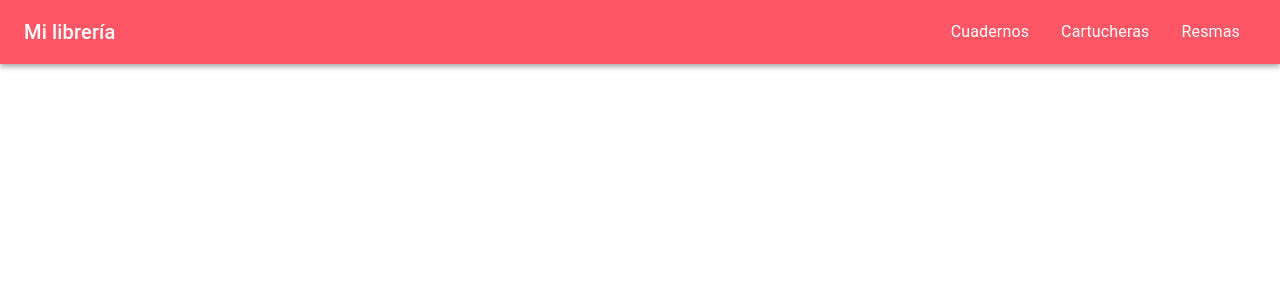
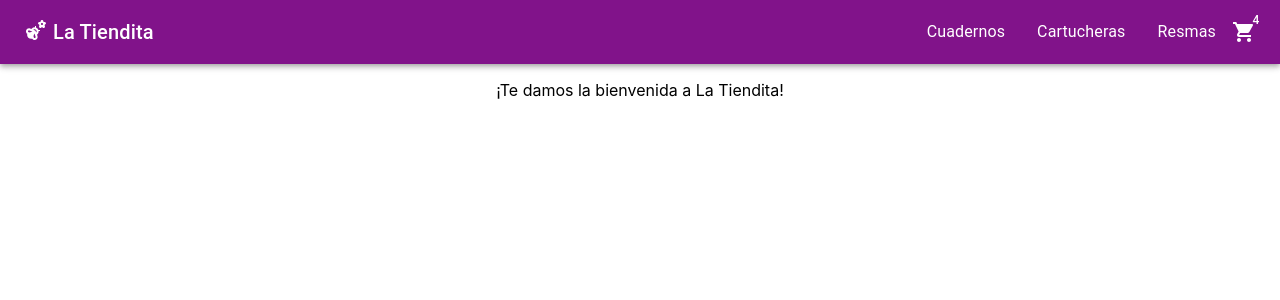
Before and after one commit to pilichanampe/tiendita-chanampe, a React (Create React App) app: page / in a window 1280 px wide. Shown: the top 300 px of the page. Built offline with nearby package versions, Linux system fonts and the light colour scheme.

Commit message:
CartWidget and ItemListContainer created

```diff
--- a/src/App.js
+++ b/src/App.js
@@ -1,18 +1,19 @@
 import logo from './logo.svg';
 import './App.css';
-import NavBar from './components/NavBar.js';
+import NavBar from './components/NavBar.jsx';
 import { theme } from './themes/theme';
 
 import {
   ThemeProvider,
   createTheme
 } from "@mui/material";
+import ItemListContainer from './components/ItemListContainer';
 
 function App() {
   return (
     <ThemeProvider theme={theme}>
       <NavBar />
-
+      <ItemListContainer greeting="¡Te damos la bienvenida a La Tiendita!"></ItemListContainer>
     </ThemeProvider>
   );
 }
--- /dev/null
+++ b/src/components/CartWidget.jsx
@@ -0,0 +1,20 @@
+import { Shop2Outlined } from '@mui/icons-material'
+import { Box } from '@mui/material'
+import React from 'react'
+import ShoppingCartIcon from '@mui/icons-material/ShoppingCart';
+import { Badge } from '@mui/material';
+
+function CartWidget({ items }) {
+  return (
+    <Badge
+      badgeContent={4}
+      color="red"
+      size="small"
+      invisible={false}
+    >
+      <ShoppingCartIcon></ShoppingCartIcon>
+    </Badge>
+  )
+}
+
+export default CartWidget
--- /dev/null
+++ b/src/components/ItemListContainer.jsx
@@ -0,0 +1,19 @@
+import { Box } from '@mui/material'
+import React from 'react'
+
+function ItemListContainer({ greeting }) {
+  return (
+    <Box
+      sx={{
+        display: 'flex',
+        justifyContent: 'center',
+        alignItems: 'center',
+        margin: '16px',
+      }}
+    >
+      {greeting}
+    </Box>
+  )
+}
+
+export default ItemListContainer
--- a/src/components/NavBar.js
+++ /dev/null
@@ -1,33 +0,0 @@
-// import * as React from 'react';
-import AppBar from '@mui/material/AppBar';
-import Box from '@mui/material/Box';
-import Toolbar from '@mui/material/Toolbar';
-import Typography from '@mui/material/Typography';
-import MenuItem from '@mui/material/MenuItem';
-
-import CategoryDropdown from './basecomponents/CategoryDropdown';
-
-export default function NavBar() {
-  const pages = ['Cuadernos', 'Cartucheras', 'Resmas'];
-
-  return (
-    <Box sx={{ flexGrow: 1 }}>
-      <AppBar
-        position="static"
-        color="primary"
-      >
-        <Toolbar>
-          <Typography variant="h6" component="div" sx={{ flexGrow: 1 }}>
-            Mi librería
-          </Typography>
-          {pages.map((page) => (
-                <MenuItem key={page}>
-                  <Typography textAlign="center">{page}</Typography>
-                </MenuItem>
-              ))}
-        </Toolbar>
-      </AppBar>
-    </Box>
-    // <div>Hola</div>
-  );
-}
--- /dev/null
+++ b/src/components/NavBar.jsx
@@ -0,0 +1,50 @@
+// import * as React from 'react';
+import AppBar from '@mui/material/AppBar';
+import Box from '@mui/material/Box';
+import Toolbar from '@mui/material/Toolbar';
+import Typography from '@mui/material/Typography';
+import MenuItem from '@mui/material/MenuItem';
+import Menu from '@mui/material/Menu';
+
+import CartWidget from './CartWidget';
+import InterestsIcon from '@mui/icons-material/Interests';
+import EmojiNatureIcon from '@mui/icons-material/EmojiNature';
+
+export default function NavBar() {
+  const pages = ['Cuadernos', 'Cartucheras', 'Resmas'];
+
+  return (
+    <Box sx={{ flexGrow: 1 }}>
+      <AppBar
+        position="static"
+        color="primary"
+      >
+        <Toolbar>
+          <EmojiNatureIcon
+            sx={{
+              marginRight: '5px',
+              marginBottom: '4px'
+            }}
+          ></EmojiNatureIcon>
+          <Typography
+            variant="h6"
+            component="div"
+            sx={{
+              flexGrow: 1,
+
+            }}
+          >
+            La Tiendita
+          </Typography>
+            {pages.map((page) => (
+              <MenuItem key={page}>
+                <Typography textAlign="center">{page}</Typography>
+              </MenuItem>
+            ))}
+          <CartWidget items="4"></CartWidget>
+        </Toolbar>
+      </AppBar>
+    </Box>
+    // <div>Hola</div>
+  );
+}
--- a/src/themes/theme.js
+++ b/src/themes/theme.js
@@ -3,14 +3,17 @@ import { createTheme } from "@mui/material";
 export const theme = createTheme({
   palette: {
     primary: {
-      main: "#FF5666"
+      main: "#81138A"
     },
     secondary: {
-      main: "#FFCCC9"
+      main: "#EFBCD5"
     },
     accent: {
-      main: "#00FDDC"
+      main: "#BE97C6"
     },
+    red: {
+      main: "#F73A3A"
+    }
   },
   shape: {
     borderRadius: 4
```
Also changed, not shown: src/components/CategoryDropdown.jsx (renamed from src/components/basecomponents/CategoryDropdown.js).
